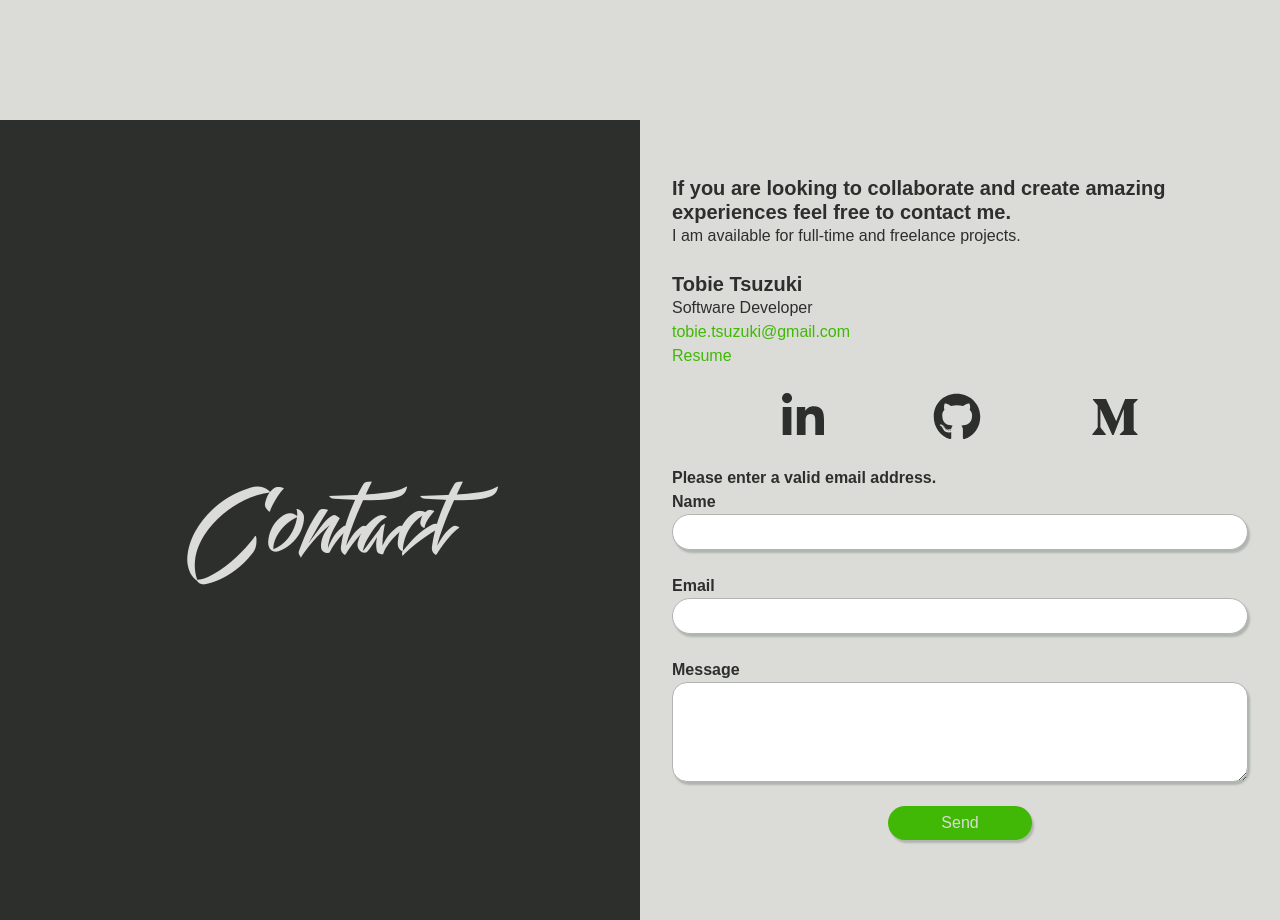
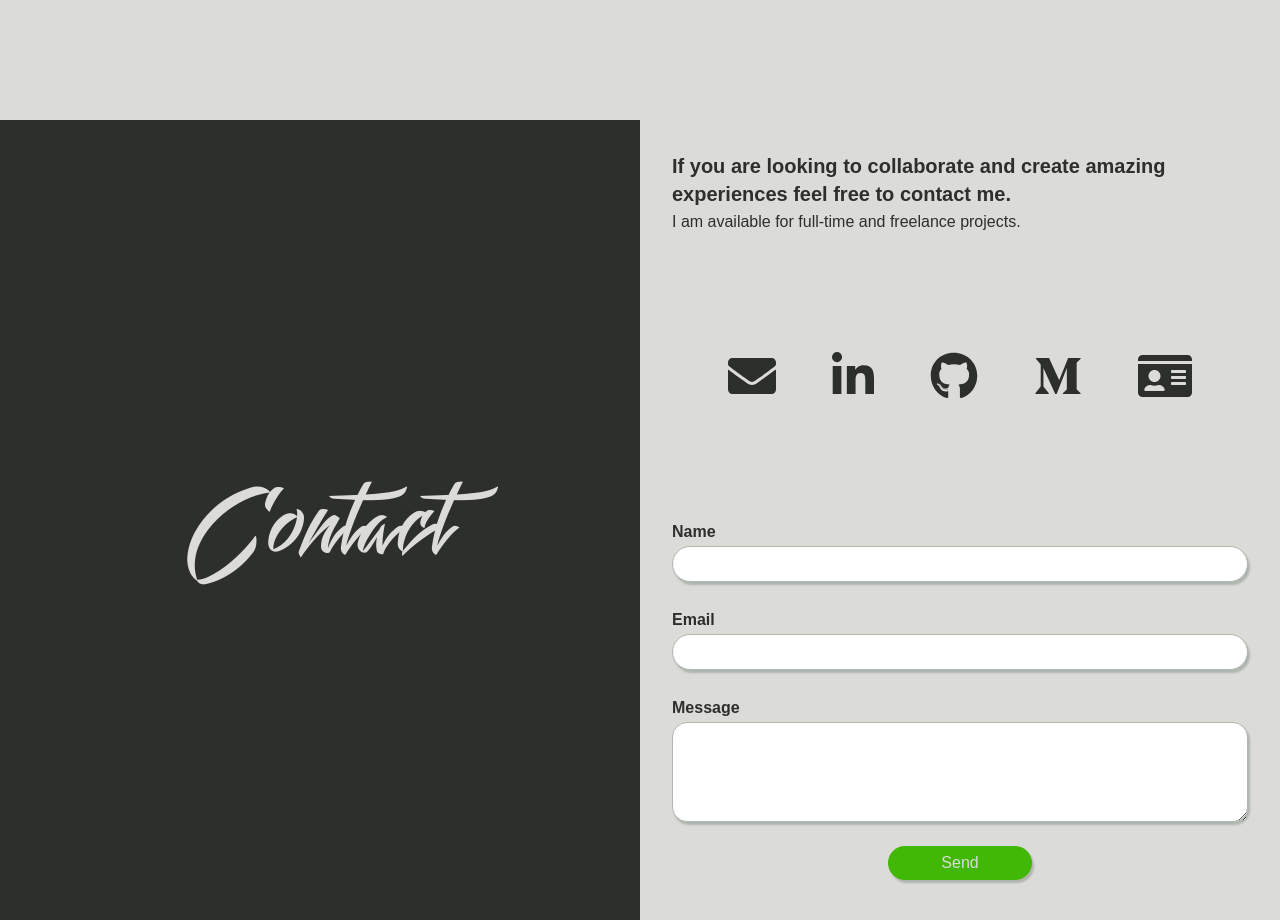
Before and after one commit to Nepsaco/portfolio, a Vue app: page / in a window 1280 px wide. Shown: the part 2280-3200 px from the top of the page. Built offline with nearby package versions, Linux system fonts and the light colour scheme; a web font is replaced by a local one.

Commit message:
cleaned up contact screen added in login to submit form

```diff
--- a/src/components/EmailForm.vue
+++ b/src/components/EmailForm.vue
@@ -22,7 +22,7 @@ export default {
       name: '',
       email: {
         value: '',
-        valid: false,
+        valid: true,
       },
       message: {
         text: '',
@@ -34,7 +34,7 @@ export default {
     onSubmit(event){
       this.validate(this.email.value)
 
-      if(this.email.valid){
+      if(this.email.valid && this.email.value){
         this.$emit('send-email', {
           name: this.name,
           email: this.email.value,
--- a/src/main.js
+++ b/src/main.js
@@ -4,9 +4,10 @@ import router from './router'
 import store from './store'
 import { library } from '@fortawesome/fontawesome-svg-core'
 import { faLinkedinIn, faGithub, faMediumM, faYoutube } from '@fortawesome/free-brands-svg-icons'
+import { faEnvelope, faIdCard } from '@fortawesome/free-solid-svg-icons'
 import { FontAwesomeIcon } from '@fortawesome/vue-fontawesome'
 
-library.add(faLinkedinIn, faGithub, faMediumM, faYoutube)
+library.add(faEnvelope, faIdCard, faLinkedinIn, faGithub, faMediumM, faYoutube)
 
 Vue.component('font-awesome-icon', FontAwesomeIcon)
 
--- a/src/views/Contact.vue
+++ b/src/views/Contact.vue
@@ -9,13 +9,10 @@
                 <h3>If you are looking to collaborate and create amazing experiences feel free to contact me.</h3>
                 <p>I am available for full-time and freelance projects.</p>
             </div>
-            <div class='my-links'>
-                <h3>Tobie Tsuzuki</h3>
-                <p>Software Developer</p>
-                <a href='mailto:tobie.tsuzuki@gmail.com'>tobie.tsuzuki@gmail.com</a><br>
-                <a href ='./Resume - Tobie Tsuzuki.pdf' target='_blank'>Resume</a>
-            </div>
             <div class='social-container'>
+                <a href='mailto:tobie.tsuzuki@gmail.com' target='_blank'>
+                    <font-awesome-icon :icon="['fa', 'envelope']" size='3x'/>
+                </a>
                 <a href='https://www.linkedin.com/in/tobietsuzuki/' target='_blank'>
                     <font-awesome-icon :icon="['fab', 'linkedin-in']" size='3x'/>
                 </a>
@@ -25,8 +22,11 @@
                 <a href='https://www.medium.com/@tobietsuzuki' target='_blank'>
                     <font-awesome-icon :icon="['fab', 'medium-m']" size='3x'/>
                 </a>
+                <a href='./Resume - Tobie Tsuzuki.pdf' target='_blank'>
+                    <font-awesome-icon :icon="['fa', 'id-card']" size='3x'/>
+                </a>
             </div>
-            <EmailForm @send-email='sendEmail'/>
+            <EmailForm />
         </div>
     </section>
 </template>
@@ -68,12 +68,13 @@ export default {
 .contact-content {
     display: flex;
     flex-direction: column;
-    justify-content: space-evenly;
+    justify-content: space-between;
     background-color: $light;
     height: 100vh;
     padding: 2rem;
+    padding-bottom: 1rem;
     color: $dark;
-    line-height: 1.5rem;
+    line-height: 1.75rem;
 
     h3 {
         @include bold-font;
@@ -85,13 +86,6 @@ export default {
         width: 50vw
     }
 
-    .my-links {
-        a {
-            color: $accent;
-            text-decoration: none;
-        }
-    }
-
     .social-container {
         display: flex;
         justify-content: space-evenly;
```
